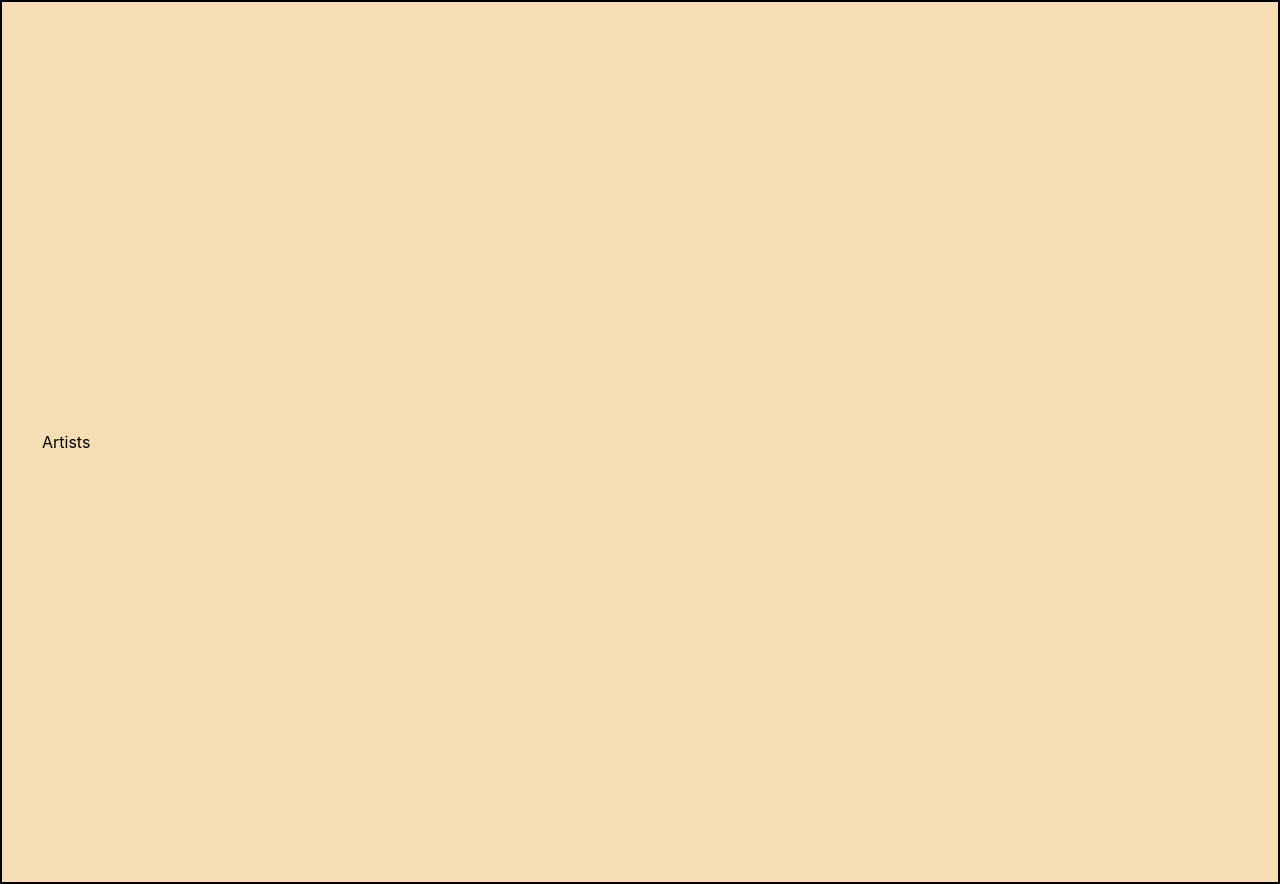
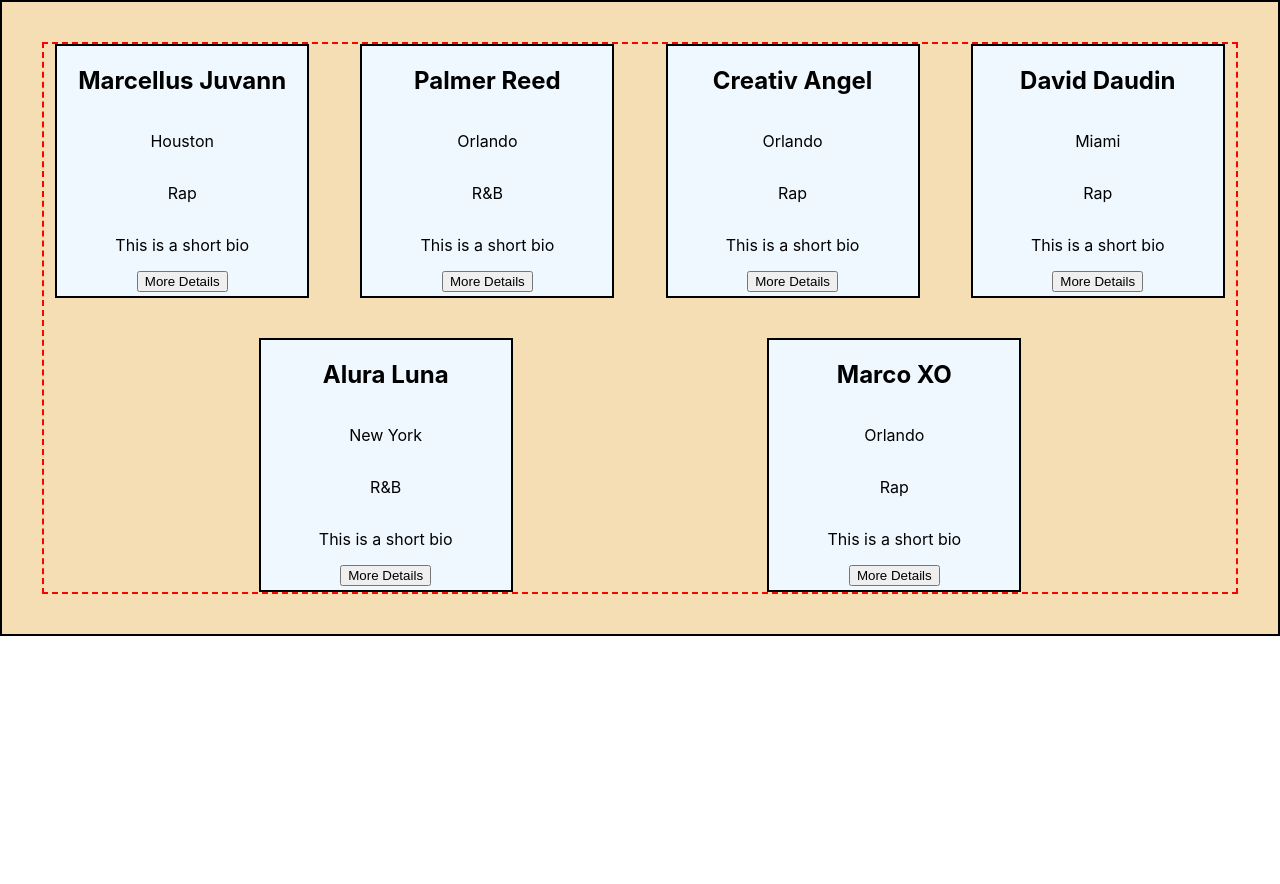
Before and after one commit to wizcudi/v1, a React (Create React App) app: page /artists in a window 1280 px wide. After the commit the page ends 800 px from the top, so only its background shows below. Built offline with nearby package versions, Linux system fonts and the light colour scheme.

Commit message:
added some basic function to Artist Directory

```diff
--- a/src/App.css
+++ b/src/App.css
@@ -6,7 +6,7 @@
   border: solid black 2px;
   background-color: wheat;
   padding: 40px;
-  height: 100vh;
+  height: 100%;
 }
 
 
@@ -28,42 +28,22 @@
   width: 300px;
 }
 
-
-/* .App {
-  text-align: center;
+.Artists{
+  display: flex;
+  flex-wrap: wrap;
+  justify-content: space-evenly;
+  align-items: center;
+  column-gap: 40px;
+  row-gap: 40px;
+  border: red 2px dashed;
+  height: 100%;
 }
-
-.App-logo {
-  height: 40vmin;
-  pointer-events: none;
-}
-
-@media (prefers-reduced-motion: no-preference) {
-  .App-logo {
-    animation: App-logo-spin infinite 20s linear;
-  }
-}
-
-.App-header {
-  background-color: #282c34;
-  min-height: 100vh;
+.Artists__Card{
+  border: solid black 2px;
   display: flex;
   flex-direction: column;
   align-items: center;
-  justify-content: center;
-  font-size: calc(10px + 2vmin);
-  color: white;
+  width: 250px;
+  height: 250px;
+  background-color: aliceblue;
 }
-
-.App-link {
-  color: #61dafb;
-}
-
-@keyframes App-logo-spin {
-  from {
-    transform: rotate(0deg);
-  }
-  to {
-    transform: rotate(360deg);
-  }
-} */
--- a/src/Artists.js
+++ b/src/Artists.js
@@ -1,8 +1,22 @@
 
+
+import ARTIST_DB from "./ARTIST_DB"
 
 function Artists(){
     return(
-        <div>Artists</div>
+        <div className="Artists">
+            {ARTIST_DB.map(artist => {
+                return(
+                    <div className="Artists__Card">
+                        <h2>{artist.name}</h2>
+                        <p>{artist.city}</p>
+                        <p>{artist.genre}</p>
+                        <p>{artist.bio}</p>
+                        <button>More Details</button>
+                    </div>
+                )
+            })}
+        </div>
     )
 }
 export default Artists;
```
